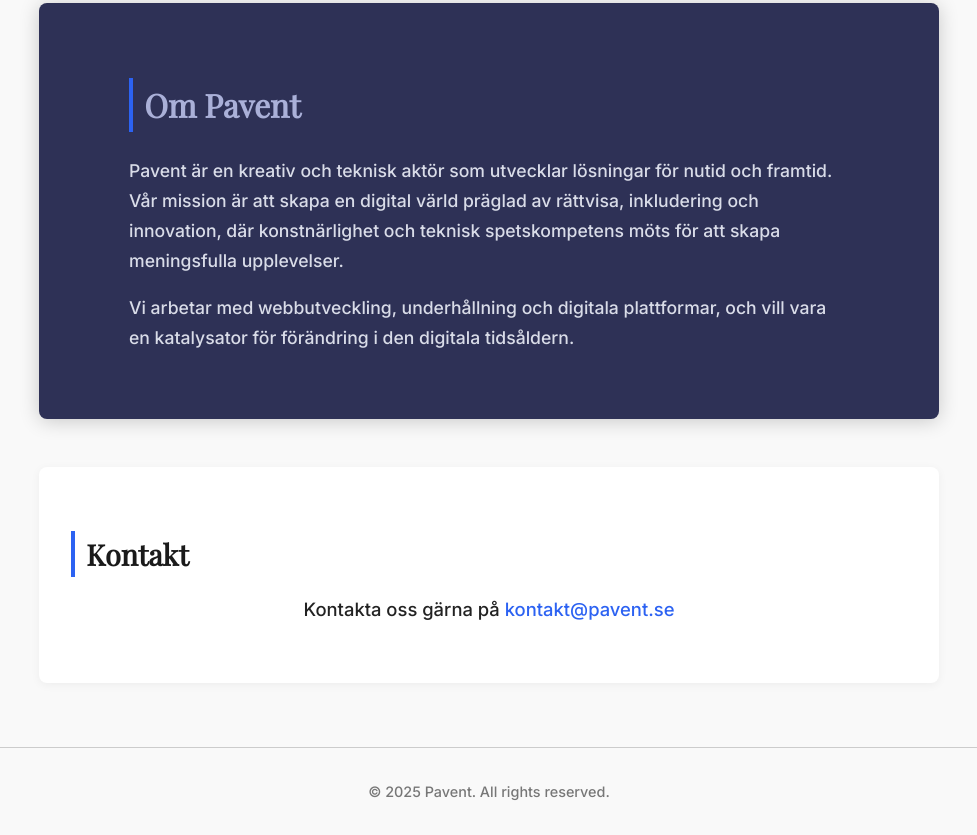
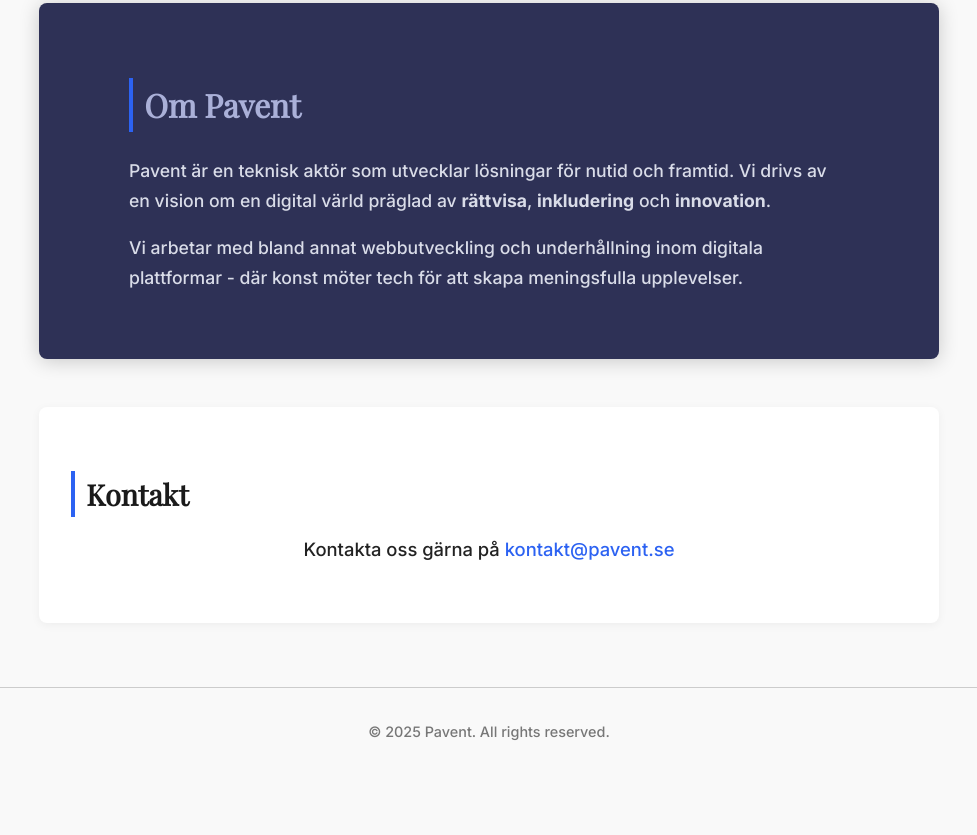
Before and after one commit to PowerPXL/Pavent.github.io, a plain HTML site: page index.html in a window 1280 px wide. Shown: the part 785-1620 px from the top of the page, without its empty margins (151-1128 px from the left). After the commit the page ends 1560 px from the top, so only its background shows below. Drawn offline with nearby package versions, Linux system fonts and the light colour scheme.

Commit message:
Update index.html

```diff
--- a/index.html
+++ b/index.html
@@ -35,12 +35,11 @@
       <div class="container">
         <h2>Om Pavent</h2>
         <p>
-          Pavent är en kreativ och teknisk aktör som utvecklar lösningar för nutid och framtid.
-          Vår mission är att skapa en digital värld präglad av rättvisa, inkludering och innovation,
-          där konstnärlighet och teknisk spetskompetens möts för att skapa meningsfulla upplevelser.
+          Pavent är en teknisk aktör som utvecklar lösningar för nutid och framtid.
+          Vi drivs av en vision om en digital värld präglad av <strong>rättvisa</strong>, <strong>inkludering</strong> och <strong>innovation</strong>.
         </p>
         <p>
-          Vi arbetar med webbutveckling, underhållning och digitala plattformar, och vill vara en katalysator för förändring i den digitala tidsåldern.
+          Vi arbetar med bland annat webbutveckling och underhållning inom digitala plattformar - där konst möter tech för att skapa meningsfulla upplevelser.
         </p>
       </div>
     </section>
```
